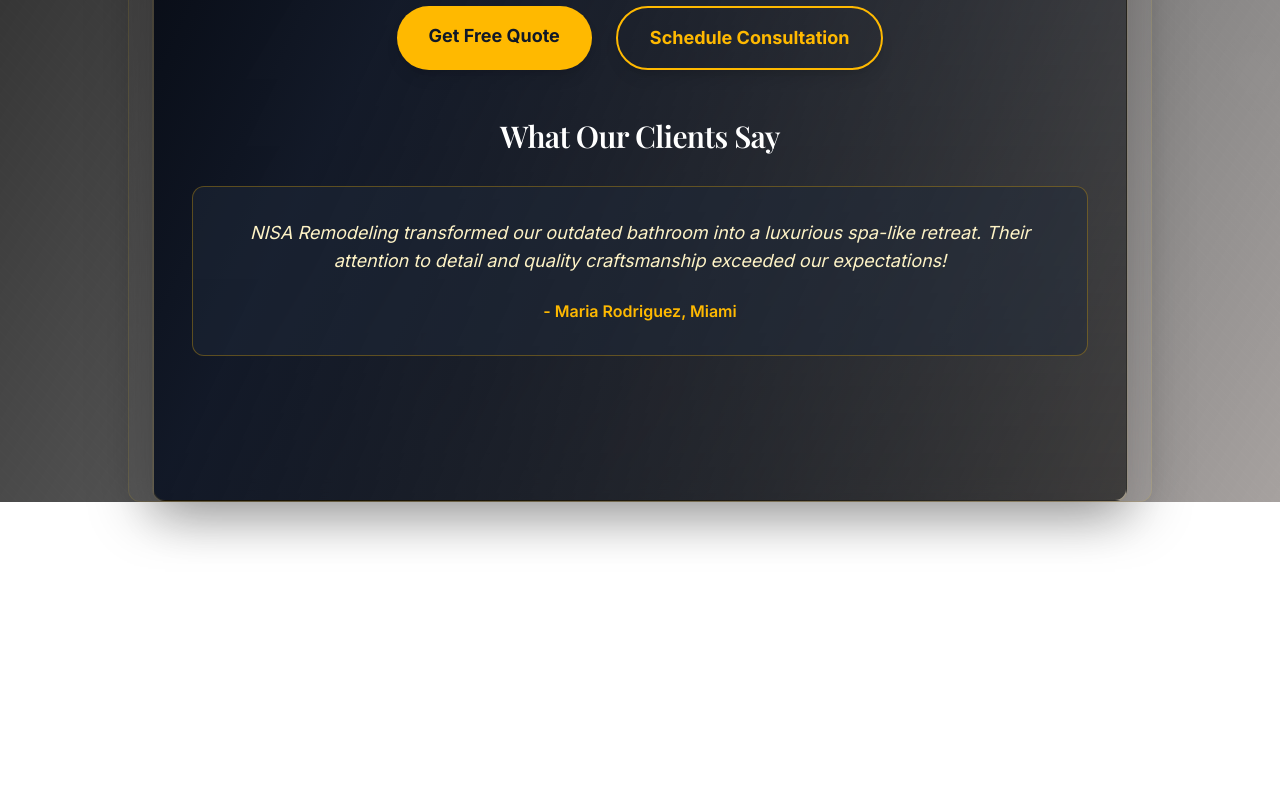
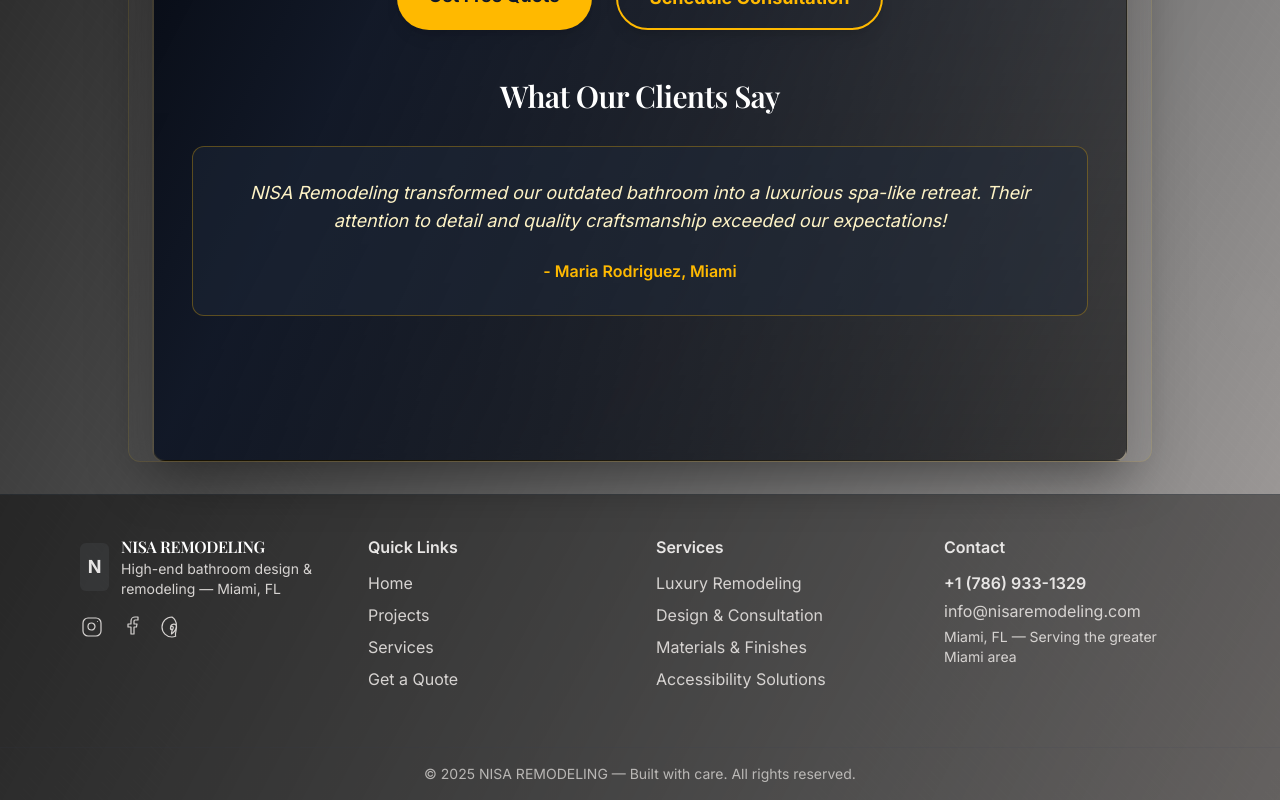
Before and after one commit to Multydelivery/nisa-remodeling, a Next.js app: page / in a window 1280 px wide. Shown: the part 1668-2468 px from the top of the page. Before the commit the page ends 2202 px from the top, so only its background shows below. Built offline with nearby package versions, Linux system fonts and the light colour scheme.

Commit message:
created  global Footer component

```diff
--- a/src/app/layout.tsx
+++ b/src/app/layout.tsx
@@ -3,6 +3,7 @@
 import "./globals.css";
 import Link from "next/link";
 import { useState, useEffect, useRef } from "react";
+import Footer from "../components/Footer";
 import { usePathname } from "next/navigation";
 
 const geistSans = Geist({
@@ -343,6 +344,8 @@
         <main className="pt-24 px-3 sm:px-6 max-w-[92%] sm:max-w-5xl mx-auto glassmorphism rounded-xl shadow-2xl border border-yellow-400/10 mt-6 mb-8">
           {children}
         </main>
+
+        <Footer />
       </body>
     </html>
   );
--- a/src/app/page.tsx
+++ b/src/app/page.tsx
@@ -29,7 +29,6 @@
       {/* Company Name & Tagline */}
       <div className="text-center mb-10">
         <h1 className="text-3xl sm:text-4xl font-bold mb-4 text-stone-300 drop-shadow-md animate-fade-in">
-          NISA REMODELING
         </h1>
         <h2 className="text-lg sm:text-2xl font-medium text-stone-200 animate-fade-in delay-100">
           High-end Bathroom Design & Remodeling
--- /dev/null
+++ b/src/components/Footer.tsx
@@ -0,0 +1,76 @@
+import Link from "next/link";
+
+export default function Footer() {
+  return (
+    <footer className="w-full border-t border-slate-700/20 bg-black/40 mt-8">
+      <div className="max-w-6xl mx-auto px-4 py-10 grid grid-cols-1 md:grid-cols-4 gap-8">
+        <div className="space-y-4">
+          <div className="flex items-center gap-3">
+            <div className="w-12 h-12 rounded-md bg-slate-300/6 flex items-center justify-center">
+              <span className="text-stone-200 font-bold text-lg">N</span>
+            </div>
+            <div>
+              <h4 className="text-stone-200 font-semibold">NISA REMODELING</h4>
+              <p className="text-stone-300 text-sm">High-end bathroom design & remodeling — Miami, FL</p>
+            </div>
+          </div>
+
+          <div className="flex items-center gap-4">
+            <a href="https://www.instagram.com" target="_blank" rel="noopener noreferrer" className="text-stone-300 hover:text-stone-200">
+              <svg className="w-6 h-6" viewBox="0 0 24 24" fill="none" xmlns="http://www.w3.org/2000/svg">
+                <rect x="3" y="3" width="18" height="18" rx="5" stroke="currentColor" strokeWidth="1.2"/>
+                <path d="M8 11.5a3.5 3.5 0 107 0 3.5 3.5 0 00-7 0z" stroke="currentColor" strokeWidth="1.2"/>
+                <circle cx="17.5" cy="6.5" r="0.5" fill="currentColor" />
+              </svg>
+            </a>
+            <a href="https://www.facebook.com" target="_blank" rel="noopener noreferrer" className="text-stone-300 hover:text-stone-200">
+              <svg className="w-6 h-6" viewBox="0 0 24 24" fill="none" xmlns="http://www.w3.org/2000/svg">
+                <path d="M18 2h-3a4 4 0 00-4 4v3H8v3h3v7h3v-7h2.5l.5-3H14V6a1 1 0 011-1h3V2z" stroke="currentColor" strokeWidth="1.2" strokeLinecap="round" strokeLinejoin="round"/>
+              </svg>
+            </a>
+            <a href="https://www.pinterest.com" target="_blank" rel="noopener noreferrer" className="text-stone-300 hover:text-stone-200">
+              <svg className="w-6 h-6" viewBox="0 0 24 24" fill="none" xmlns="http://www.w3.org/2000/svg">
+                <path d="M12 2a10 10 0 100 20c1.3 0 2.5-.25 3.6-.7-.1-.9-.2-2-.1-2.9.2-.9 1.3-6 .9-7.4-.4-1.4-2.1-2-3.6-1.7-1.5.3-2.2 1.6-2.2 3 0 1.3.5 2 1.2 2.3.4.2.9.1 1-.2.1-.5.3-1 .4-1.5.1-.5 0-1-.3-1.3-.4-.4-1-.4-1.5-.1-.6.3-1 1-1 1.8 0 1 .7 1.6 1.6 1.6.1 0 .2 0 .3-.1l-.6 2.3c-.1.6-.2 1.2-.2 1.8A10 10 0 0012 2z" stroke="currentColor" strokeWidth="1.2" strokeLinecap="round" strokeLinejoin="round"/>
+              </svg>
+            </a>
+          </div>
+        </div>
+
+        <div>
+          <h5 className="text-stone-200 font-semibold mb-3">Quick Links</h5>
+          <ul className="space-y-2 text-stone-300">
+            <li><Link href="/" className="hover:text-stone-200">Home</Link></li>
+            <li><Link href="/projects" className="hover:text-stone-200">Projects</Link></li>
+            <li><Link href="/services" className="hover:text-stone-200">Services</Link></li>
+            <li><Link href="/quote" className="hover:text-stone-200">Get a Quote</Link></li>
+          </ul>
+        </div>
+
+        <div>
+          <h5 className="text-stone-200 font-semibold mb-3">Services</h5>
+          <ul className="space-y-2 text-stone-300">
+            <li><Link href="/services#luxury" className="hover:text-stone-200">Luxury Remodeling</Link></li>
+            <li><Link href="/services#design" className="hover:text-stone-200">Design & Consultation</Link></li>
+            <li><Link href="/services#materials" className="hover:text-stone-200">Materials & Finishes</Link></li>
+            <li><Link href="/services#accessibility" className="hover:text-stone-200">Accessibility Solutions</Link></li>
+          </ul>
+        </div>
+
+        <div>
+          <h5 className="text-stone-200 font-semibold mb-3">Contact</h5>
+          <div className="text-stone-300 space-y-1">
+            <div className="font-semibold text-stone-200">+1 (786) 933-1329</div>
+            <div><a href="mailto:info@nisaremodeling.com" className="hover:text-stone-200">info@nisaremodeling.com</a></div>
+            <div className="text-sm text-stone-300">Miami, FL — Serving the greater Miami area</div>
+          </div>
+        </div>
+      </div>
+
+      <div className="w-full border-t border-slate-700/10 mt-4">
+        <div className="max-w-6xl mx-auto px-4 py-4 text-center text-sm text-stone-300/80">
+          © {new Date().getFullYear()} NISA REMODELING — Built with care. All rights reserved.
+        </div>
+      </div>
+    </footer>
+  );
+}
```
